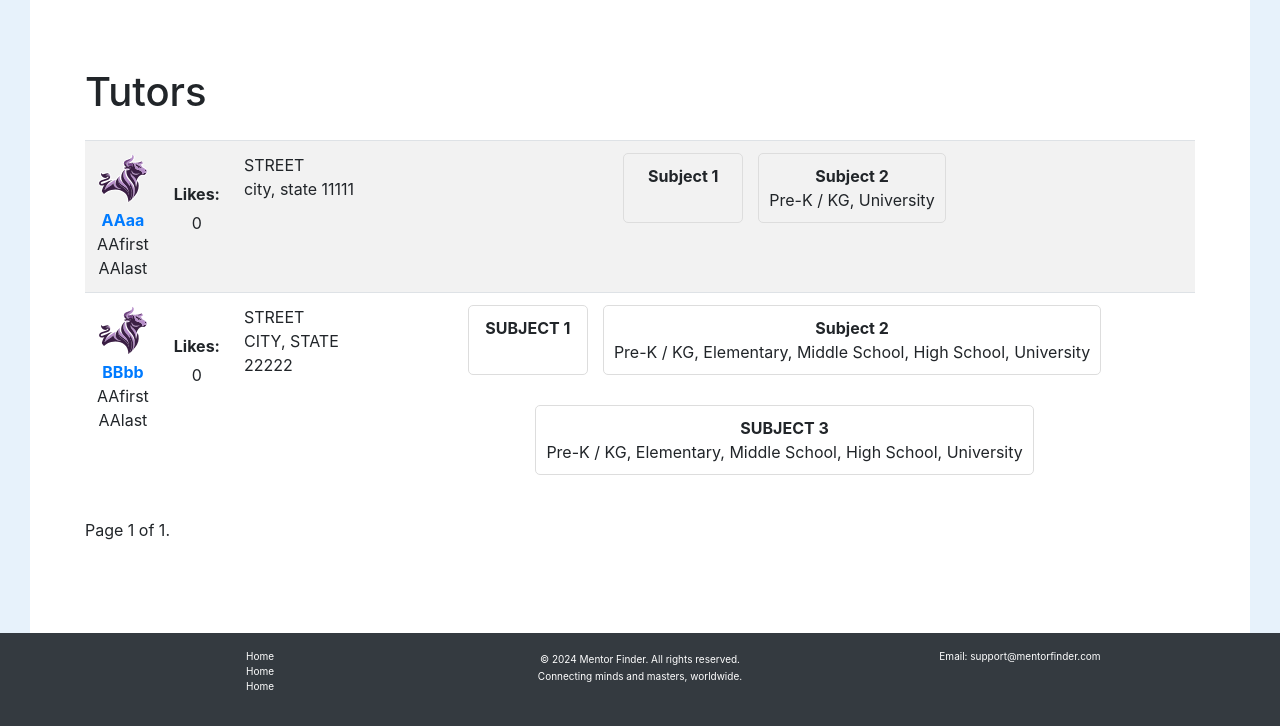
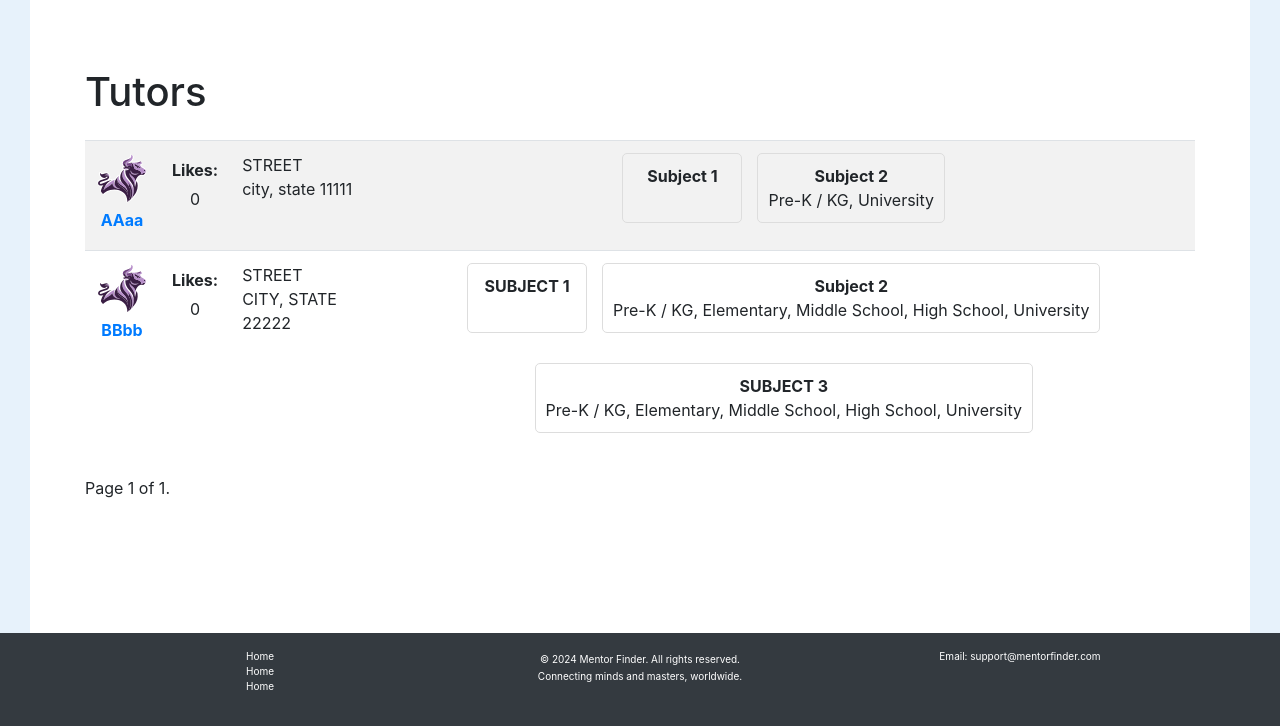
Before and after one commit to TulioPerez/TutorHub, a Django app: page / in a window 1280 px wide. Shown: the part 74-800 px from the top of the page. Run offline with Django 5.2, Linux system fonts and the light colour scheme; a user stored in the database is signed in; data comes from the database, SQL or seed files in the repository; both versions use the stored data as it was after the commit; some libraries are stand-ins or nearby versions.

Commit message:
index done

```diff
--- a/tutorhubproject/tutorhub/templates/tutorhub/index.html
+++ b/tutorhubproject/tutorhub/templates/tutorhub/index.html
@@ -8,9 +8,10 @@
             {% for tutor in page_obj %}
             <!-- Tutor Row -->
             <tr>
-                <!-- Profile Picture, Nickname, and Likes -->
+                <!-- Profile Picture, Nickname, Name, and Likes -->
                 <td>
                     <div class="tutor-row">
+                        <!-- Profile Picture and Nickname -->
                         <div style="display: flex; flex-direction: column; align-items: center; text-align: center;">
                             {% if tutor.profile_image %}
                                 <img id="profile-img" src="{{ tutor.profile_image.url }}" alt="{{ tutor.nickname }}">
@@ -18,12 +19,10 @@
                                 <img id="profile-img" src="{% static 'tutorhub/images/mentor-logo-bull.svg' %}" alt="Default Logo">
                             {% endif %}
                             <a href="{% url 'profile' tutor.id %}" style="font-weight: bold;">{{ tutor.nickname }}</a>
-                            {% if user.is_authenticated %}
-                                <div>{{ tutor.first_name }}</div>
-                                <div>{{ tutor.last_name }}</div>
-                            {% endif %}
                         </div>
-                        <div class="likes-container">
+
+                        <!-- Likes -->
+                        <div class="likes-container" style="text-align: center;">
                             <strong>Likes:</strong>
                             <p>{{ tutor.liked_by.count }}</p>
                         </div>
--- a/tutorhubproject/tutorhub/views.py
+++ b/tutorhubproject/tutorhub/views.py
@@ -60,6 +60,8 @@ def register(request):
         try:
             user = User.objects.create_user(email, email, password)
             user.nickname = request.POST.get("nickname", "")
+            user.first_name = request.POST.get("first_name", "")
+            user.last_name = request.POST.get("last_name", "")
             user.street_address = request.POST.get("street_address", "")
             user.city = request.POST.get("city", "")
             user.state = request.POST.get("state", "")
```
Also changed, not shown: tutorhubproject/db.sqlite3.
